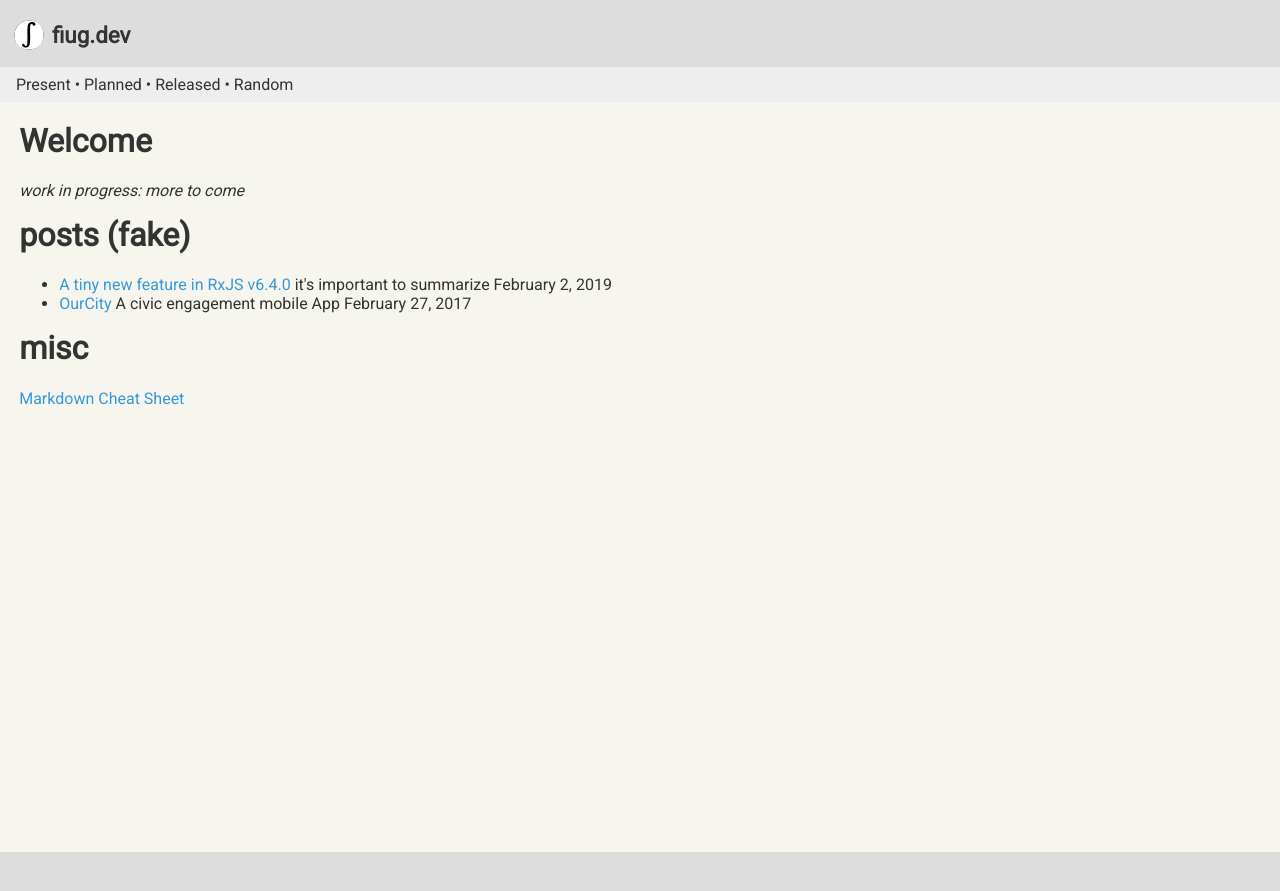
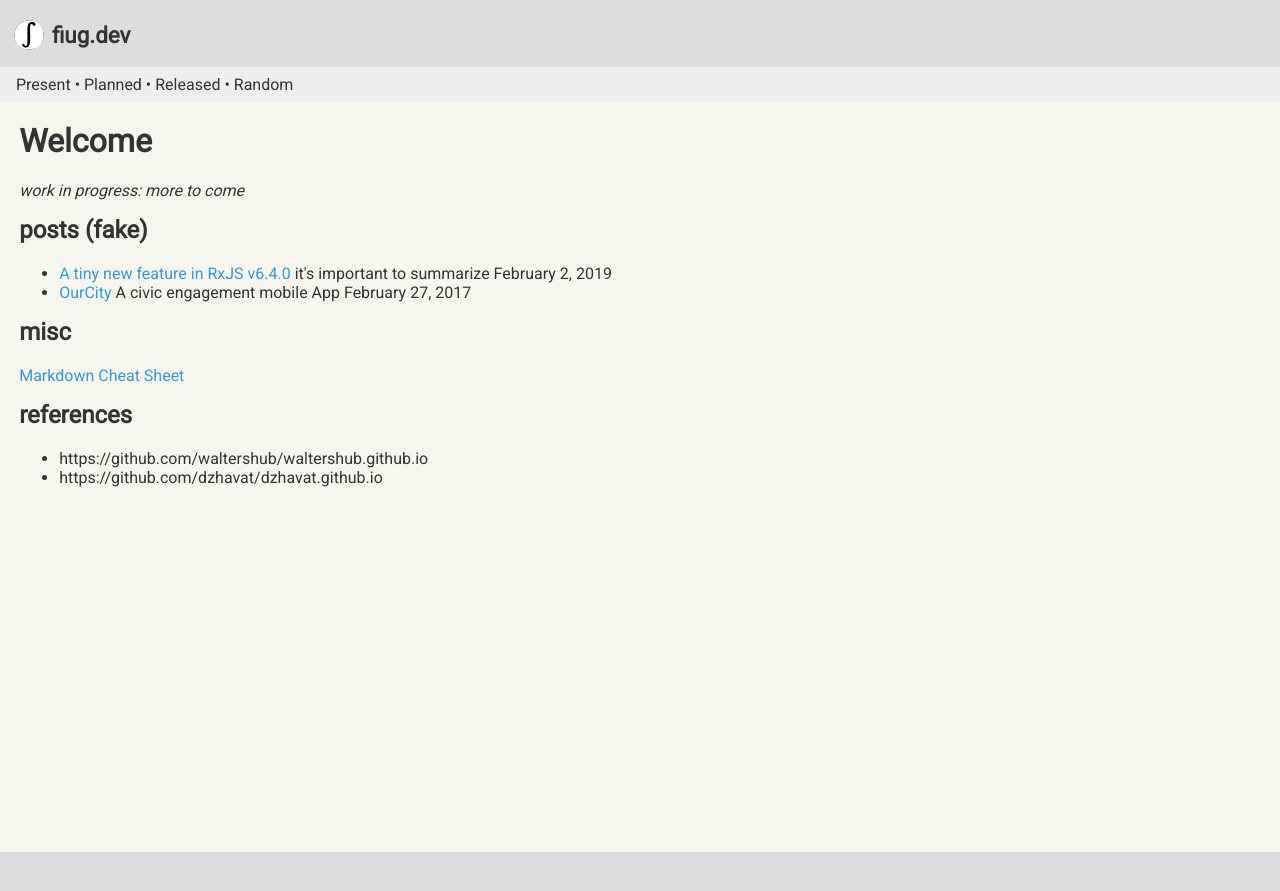
Before and after one commit to fiugd/blog, a Jekyll site: the page built from docs/index.md, in a window 1280 px wide. Shown: the top 891 px of the page. Built offline with Jekyll 4.4.1, drawn with Linux system fonts in a browser that asks for light colours.

Commit message:
Update index.md

```diff
--- a/docs/index.md
+++ b/docs/index.md
@@ -7,7 +7,7 @@ title: Welcome
 
 _work in progress: more to come_
 
-# posts (fake)
+## posts (fake)
 <ul class="posts">
   {% for post in site.posts %}
     <li class="post">
@@ -20,5 +20,9 @@ _work in progress: more to come_
   {% endfor %}
 </ul>
 
-# misc
+## misc
 [Markdown Cheat Sheet](https://github.com/mundimark/quickrefs/blob/master/HTML.md)
+
+## references
+- https://github.com/waltershub/waltershub.github.io
+- https://github.com/dzhavat/dzhavat.github.io
```
